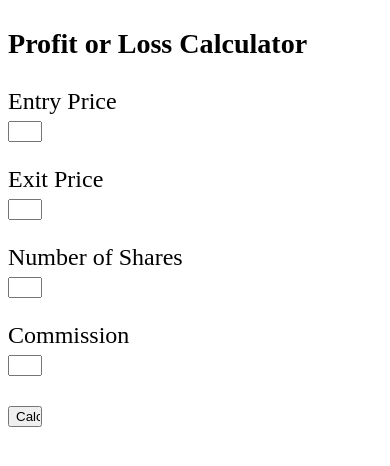
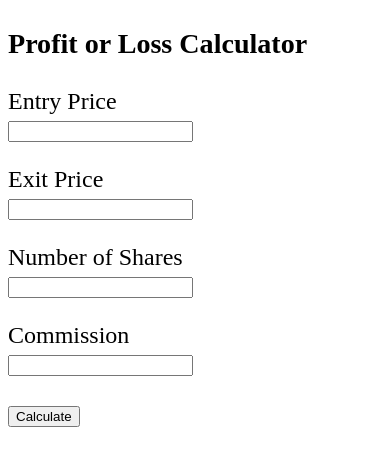
Before and after one commit to thistle11/thistle11.github.io, a PHP site: page / in a window 390 px wide. Shown: the top 466 px of the page. Run offline with PHP 8.4, Linux system fonts and the light colour scheme.

Commit message:
responsive

```diff
--- a/index.html
+++ b/index.html
@@ -1,6 +1,7 @@
 <!doctype html>
 <html>
 <head>
+<meta name="viewport" content="width=device-width, initial-scale=1.0">
 <meta charset="utf-8">
 <link rel="stylesheet" href="style.css">
 <title>$$$</title>
--- a/style.css
+++ b/style.css
@@ -1,8 +1,3 @@
 body {
     font-size: 1.5em;
 }
-
-input {
-    width: 9%;
-    box-sizing: border-box;
-}
```
